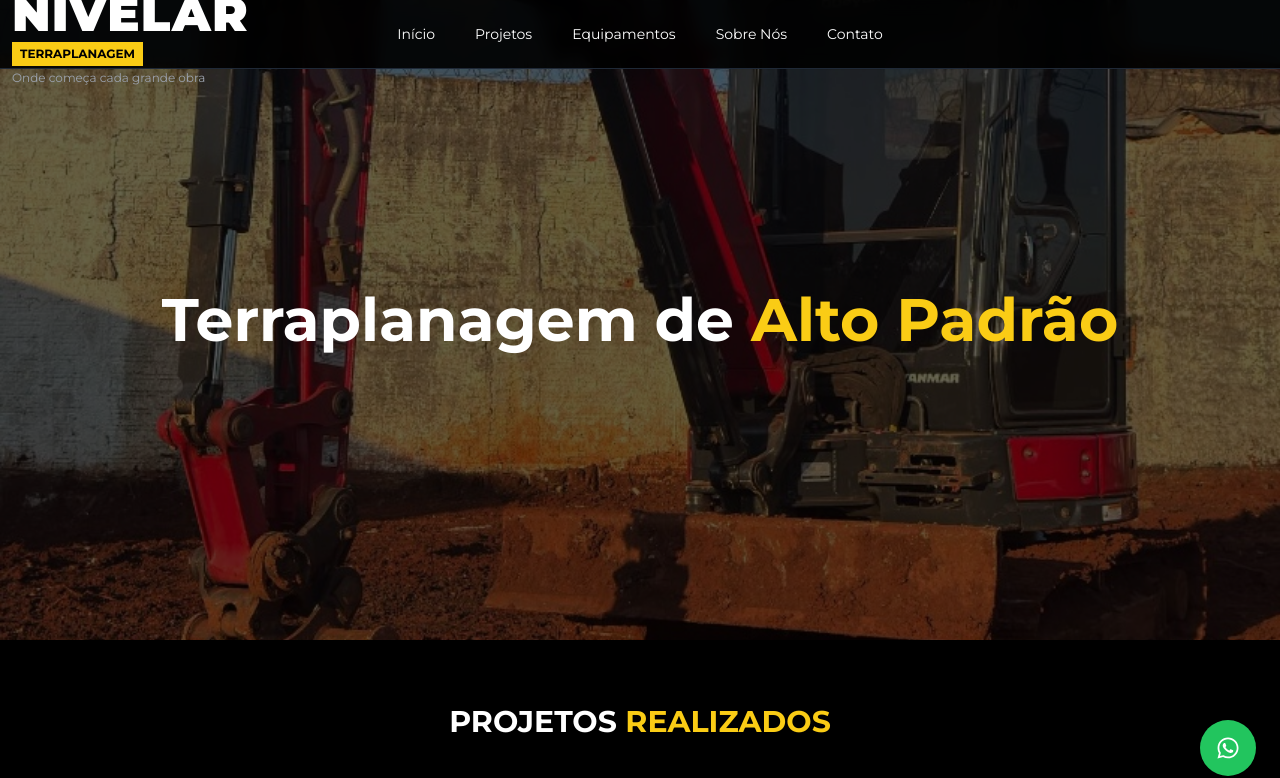
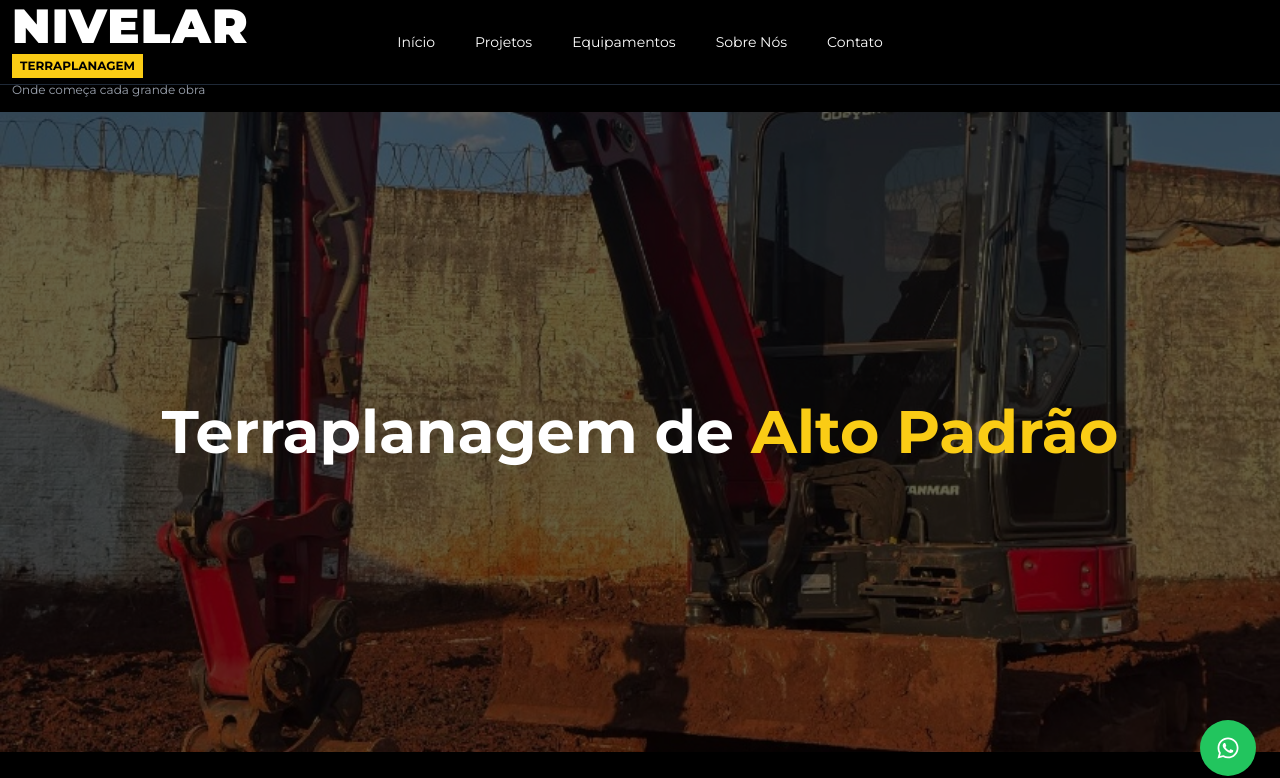
Before and after one commit to emanueldomingues/site-nivelar, a Next.js app: page / in a window 1280 px wide. Shown: the top 778 px of the page. Built offline with nearby package versions, Linux system fonts and the light colour scheme.

Commit message:
fix final real: logo posição + mapa tamanho correto

```diff
--- a/app/page.tsx
+++ b/app/page.tsx
@@ -49,10 +49,11 @@ export default function Home() {
 
       {/* HEADER */}
       <header className="fixed top-0 w-full bg-black/90 backdrop-blur z-50 border-b border-gray-800">
-        <div className="flex items-center justify-center relative px-2 py-6">
 
-          {/* 🔥 LOGO AJUSTADA (DESCIDA) */}
-          <div className="absolute left-0 flex flex-col leading-tight ml-3 mt-2">
+        {/* 🔥 MAIS ALTURA + LOGO DESCIDA */}
+        <div className="flex items-center justify-center relative px-4 py-8">
+
+          <div className="absolute left-0 flex flex-col leading-tight ml-3 mt-4">
             <h1 className="text-5xl font-black tracking-wide">
               NIVELAR
             </h1>
@@ -64,7 +65,7 @@ export default function Home() {
             </span>
           </div>
 
-          {/* MENU */}
+          {/* MENU CENTRAL */}
           <nav className="hidden md:flex gap-10 text-sm font-medium">
             <a href="#home" className="hover:text-yellow-400 transition">Início</a>
             <a href="#projetos" className="hover:text-yellow-400 transition">Projetos</a>
@@ -75,6 +76,9 @@ export default function Home() {
 
         </div>
       </header>
+
+      {/* 🔥 ESPAÇO PARA NÃO CORTAR O HEADER */}
+      <div className="pt-28" />
 
       {/* HERO */}
       <section id="home" className="h-[80vh] relative flex items-center justify-center">
@@ -132,10 +136,10 @@ export default function Home() {
 
         <div className="grid md:grid-cols-2 gap-10 items-center max-w-6xl mx-auto">
 
-          {/* 🔥 MAPA MAIOR */}
+          {/* 🔥 MAPA TAMANHO DO PRINT */}
           <iframe
             src="https://www.google.com/maps?q=Av.+Antônio+Raminelli,+857,+Cambé&output=embed"
-            className="w-full h-[620px] rounded-xl"
+            className="w-full h-[680px] rounded-xl"
           />
 
           <div className="space-y-5 text-base">
@@ -162,7 +166,6 @@ export default function Home() {
               </a>
             ))}
 
-            {/* 🔥 INSTAGRAM PERFEITO */}
             <a
               href="https://instagram.com/terraplanagem.nivelar"
               target="_blank"
```
